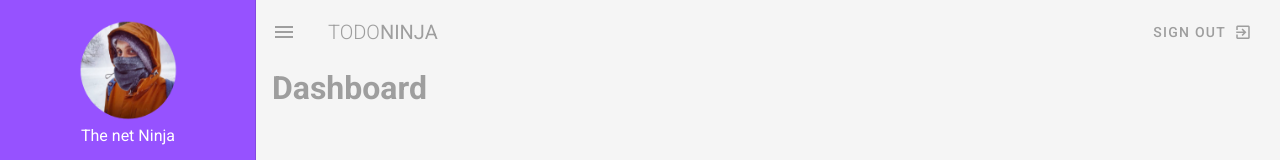
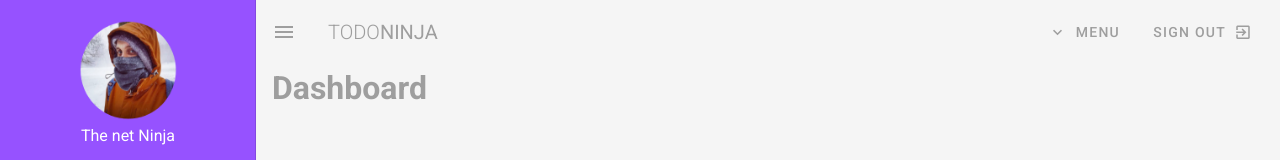
Before and after one commit to VirginieBouvarel/ninja-todo, a Vue app: page / in a window 1280 px wide. Shown: the top 160 px of the page. Built offline with nearby package versions, Linux system fonts and the light colour scheme.

Commit message:
ajout dropdown menu dans Navbar

```diff
--- a/src/components/Navbar.vue
+++ b/src/components/Navbar.vue
@@ -7,6 +7,35 @@
         <span>Ninja</span>
       </v-app-bar-title>
       <v-spacer></v-spacer>
+
+      <!-- dropdown menu -->
+      <v-menu offset-y>
+
+        <template v-slot:activator="{ on, attrs }">
+          <v-btn
+            color="grey"
+            text
+            v-bind="attrs"
+            v-on="on"
+          >
+            <v-icon left>mdi-chevron-down</v-icon>
+            <span class="text--uppercase grey--text">Menu</span>
+          </v-btn>
+        </template>
+
+        <v-list>
+          <v-list-item
+            v-for="link in links"
+            :key="link.text"
+            :to="link.route"
+          >
+            <v-list-item-title>{{ link.text }}</v-list-item-title>
+          </v-list-item>
+        </v-list>
+
+      </v-menu>
+      <!-- end of dropdown menu -->
+
       <v-btn text color="grey">
         <span>Sign Out</span>
         <v-icon class="grey--text" right>mdi-exit-to-app</v-icon>
```
